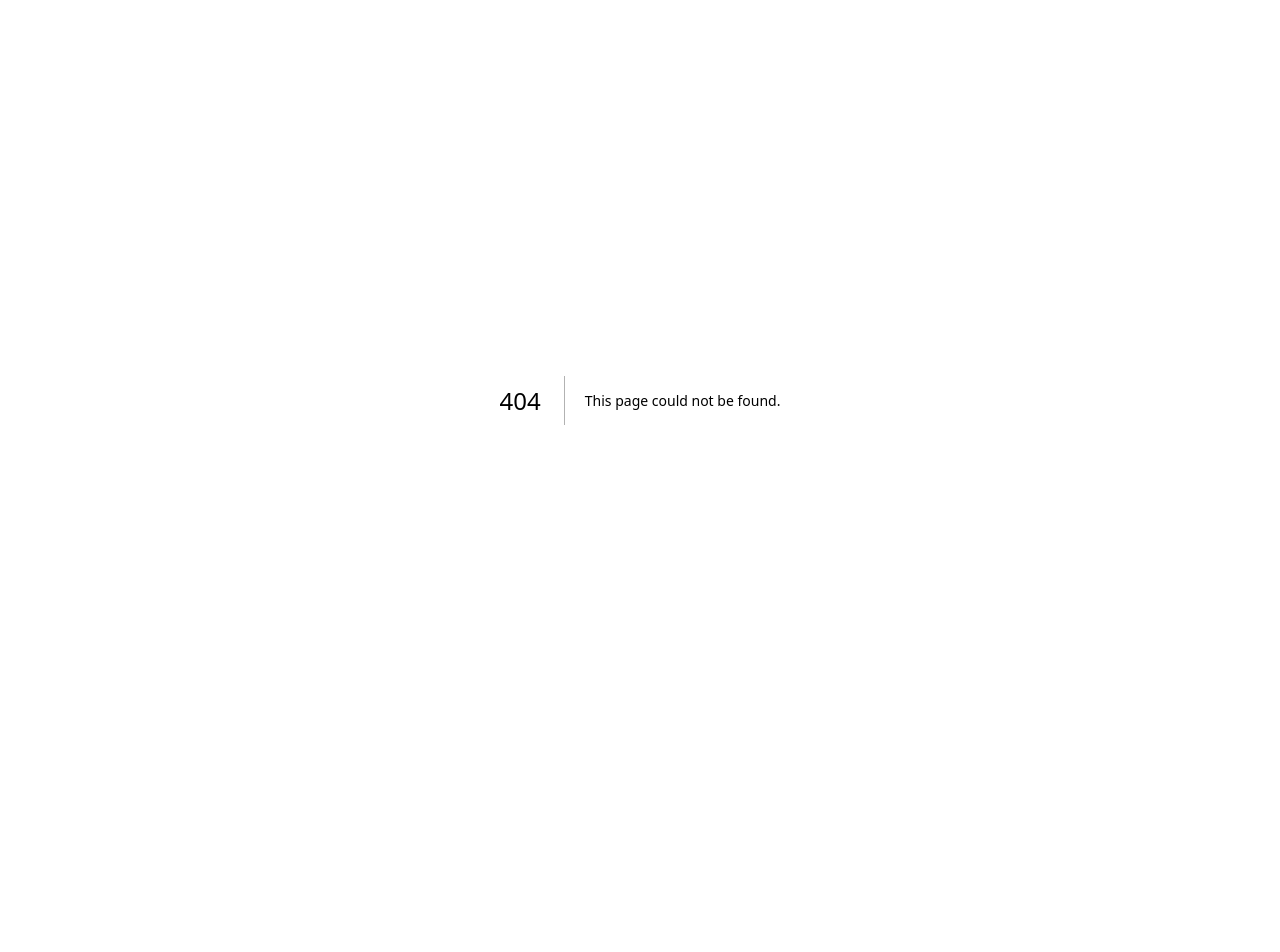
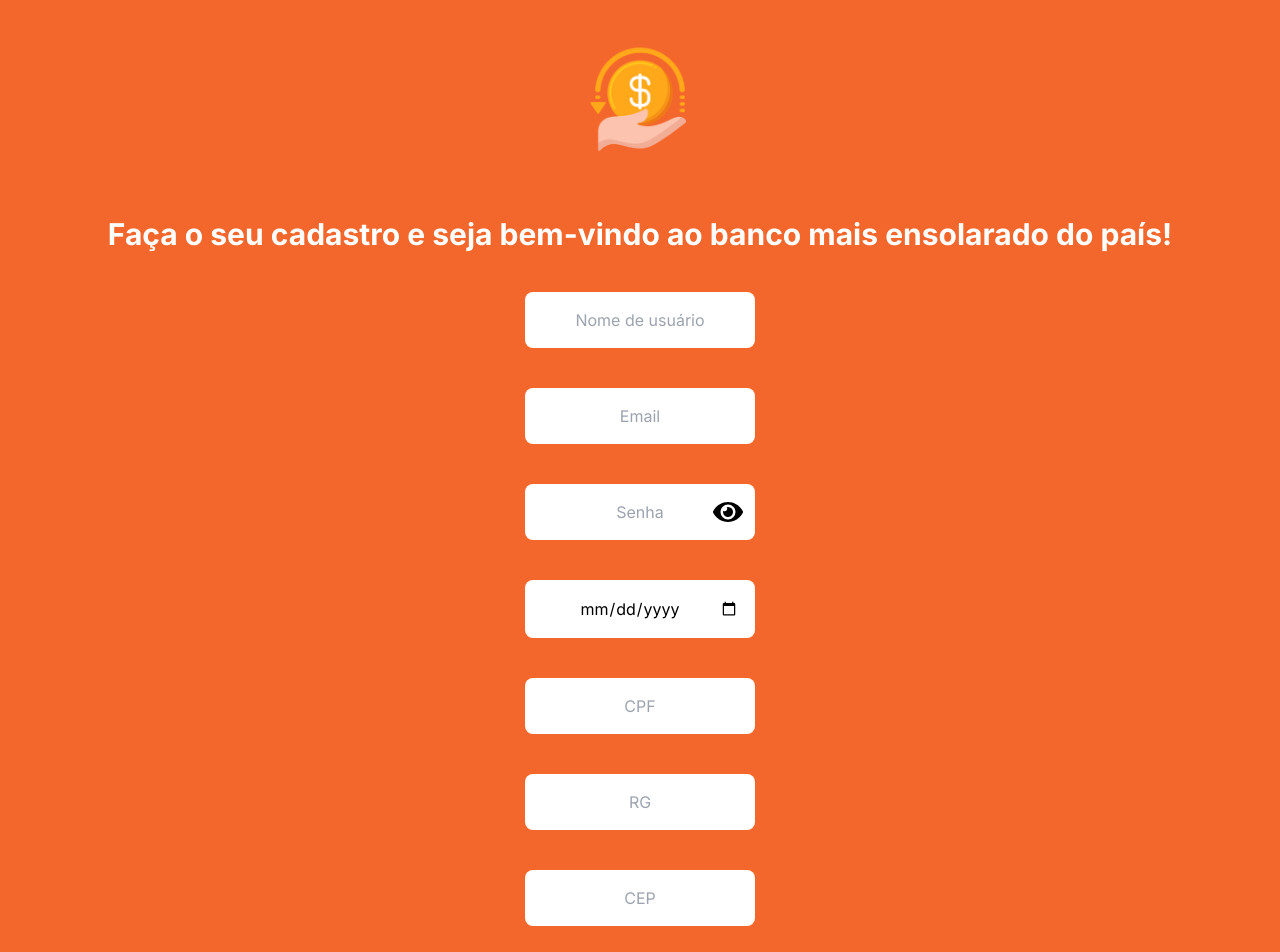
Before and after one commit to DarlanSantosCarvalho/woovi, a Next.js app in the folder woovi_app/: page /cadastro in a window 1280 px wide. Before the commit this address had no page. Shown: the top 952 px of the page. Before the commit the page ends 800 px from the top, so only its background shows below. Built offline with nearby package versions, Linux system fonts and the light colour scheme.

Commit message:
Feat: Adição de uma nova pasta, contendo a página de cadastro

```diff
--- /dev/null
+++ b/woovi_app/src/app/cadastro/page.tsx
@@ -0,0 +1,192 @@
+"use client";
+import { useState } from "react";
+import { useForm, SubmitHandler } from "react-hook-form";
+import Image from "next/image";
+import Logo from "../../assets/Logo.png";
+import { FaEye, FaEyeSlash } from "react-icons/fa";
+
+type Inputs = {
+  username: string;
+  email: string;
+  birthday: string;
+  phone: string;
+  cpf: string;
+  address: string;
+  cep: string;
+  password: string;
+  rg: string;
+};
+
+export default function Cadastro() {
+  const [showPassword, setShowPassword] = useState(false);
+
+  function changePasswordToText() {
+    setShowPassword(!showPassword);
+  }
+  const {
+    register,
+    handleSubmit,
+    formState: { errors },
+  } = useForm<Inputs>();
+  const onSubmit: SubmitHandler<Inputs> = (data) => console.log(data);
+
+  return (
+    <body>
+      <form onSubmit={handleSubmit(onSubmit)}>
+        <main className="flex flex-col justify-between">
+          <Image
+            className="mx-auto mt-10"
+            width={120}
+            height={120}
+            src={Logo}
+            alt="Logo da empresa"
+          />
+          <h1 className="text-3xl text-center mt-14 font-bold text-white">
+            Faça o seu cadastro e seja bem-vindo ao banco mais ensolarado do
+            país!
+          </h1>
+          <div>
+            <div className="flex flex-col justify-center items-center">
+              <input
+                {...(register("username"),
+                {
+                  required: true,
+                })}
+                type="text"
+                placeholder="Nome de usuário"
+                className="p-4 py-4 mt-10 rounded-lg w-[60%] placeholder: text-center md:w-[40%] lg:w-[18%]"
+              />
+              {errors.username && (
+                <span className="font-bold text-white">
+                  Esse campo é obrigatório
+                </span>
+              )}
+              <input
+                {...(register("email"),
+                {
+                  required: true,
+                })}
+                type="email"
+                placeholder="Email"
+                className="p-4 py-4 mt-10 rounded-lg w-[60%] placeholder: text-center md:w-[40%] lg:w-[18%]"
+              />
+              {errors.username && (
+                <span className="font-bold text-white">
+                  Esse campo é obrigatório
+                </span>
+              )}
+
+              <div className="relative w-[60%] md:w-[40%] lg:w-[18%] mt-10">
+                <input
+                  {...(register("password"),
+                  {
+                    required: true,
+                    minLength: 7,
+                  })}
+                  type={showPassword ? "text" : "password"}
+                  placeholder="Senha"
+                  className="p-4 py-4 rounded-lg w-full placeholder:text-center"
+                />
+                {errors.password && (
+                  <span className="font-bold text-white">
+                    Esse campo é obrigatório
+                  </span>
+                )}
+                {showPassword ? (
+                  <FaEyeSlash
+                    onClick={changePasswordToText}
+                    size={30}
+                    className="cursor-pointer text-black absolute right-3 top-1/2 transform -translate-y-1/2"
+                  />
+                ) : (
+                  <FaEye
+                    onClick={changePasswordToText}
+                    size={30}
+                    className="cursor-pointer text-black absolute right-3 top-1/2 transform -translate-y-1/2"
+                  />
+                )}
+              </div>
+              <input
+                {...(register("birthday"),
+                {
+                  required: true,
+                })}
+                type="date"
+                placeholder="Data de nascimento"
+                className="p-4 py-4 mt-10 rounded-lg w-[60%] placeholder: text-center md:w-[40%] lg:w-[18%]"
+              />
+              {errors.username && (
+                <span className="font-bold text-white">
+                  Esse campo é obrigatório
+                </span>
+              )}
+              <input
+                {...(register("cpf"),
+                {
+                  required: true,
+                  maxLength: 14,
+                })}
+                type="text"
+                placeholder="CPF"
+                className="p-4 py-4 mt-10 rounded-lg w-[60%] placeholder: text-center md:w-[40%] lg:w-[18%]"
+              />
+              {errors.username && (
+                <span className="font-bold text-white">
+                  Esse campo é obrigatório
+                </span>
+              )}
+              <input
+                {...(register("rg"),
+                {
+                  required: true,
+                })}
+                type="text"
+                placeholder="RG"
+                className="p-4 py-4 mt-10 rounded-lg w-[60%] placeholder: text-center md:w-[40%] lg:w-[18%]"
+              />
+              {errors.username && (
+                <span className="font-bold text-white">
+                  Esse campo é obrigatório
+                </span>
+              )}
+              <input
+                {...(register("cep"),
+                {
+                  required: true,
+                })}
+                type="text"
+                placeholder="CEP"
+                className="p-4 py-4 mt-10 rounded-lg w-[60%] placeholder: text-center md:w-[40%] lg:w-[18%]"
+              />
+              {errors.username && (
+                <span className="font-bold text-white">
+                  Esse campo é obrigatório
+                </span>
+              )}
+              <input
+                {...(register("address"),
+                {
+                  required: true,
+                })}
+                type="text"
+                placeholder="Endereço"
+                className="p-4 py-4 mt-10 rounded-lg w-[60%] placeholder: text-center md:w-[40%] lg:w-[18%]"
+              />
+              {errors.username && (
+                <span className="font-bold text-white">
+                  Esse campo é obrigatório
+                </span>
+              )}
+              <input
+                className="py-4 rounded-xl mt-10 mb-14 text-2xl font-bold w-[40%] placeholder: text-center md:w-[40%] lg:w-[10%] bg-white hover:bg-orange-400 hover:text-white hover:duration-300"
+                type="submit"
+                value="Cadastrar"
+              />
+            </div>
+          </div>
+        </main>
+        <html className="bg-laranja"></html>
+      </form>
+    </body>
+  );
+}
--- a/woovi_app/src/app/page.tsx
+++ b/woovi_app/src/app/page.tsx
@@ -3,8 +3,8 @@ import { useState } from "react";
 import Logo from "../assets/Logo.png";
 import Image from "next/image";
 import { FaEye, FaEyeSlash } from "react-icons/fa";
-import { useRouter } from "next/navigation";
 import { useForm, SubmitHandler } from "react-hook-form";
+import Link from "next/link";
 
 type Inputs = {
   username: string;
@@ -19,15 +19,10 @@ export default function MainPage() {
   } = useForm<Inputs>();
   const onSubmit: SubmitHandler<Inputs> = (data) => console.log(data);
 
-  const router = useRouter();
   const [showPassword, setShowPassword] = useState(false);
 
   function changePasswordToText() {
     setShowPassword(!showPassword);
-  }
-
-  function logIn() {
-    router.push("/metodoPagamento");
   }
 
   return (
@@ -98,6 +93,13 @@ export default function MainPage() {
                 type="submit"
                 value="Login"
               />
+
+              <h2 className="text-xl font-bold text-white mt-10">
+                Não tem cadastro?{" "}
+                <span className="underline cursor-pointer">
+                  <Link href={"/cadastro"}>Cadastre-se agora</Link>
+                </span>
+              </h2>
             </div>
           </div>
         </main>
```
